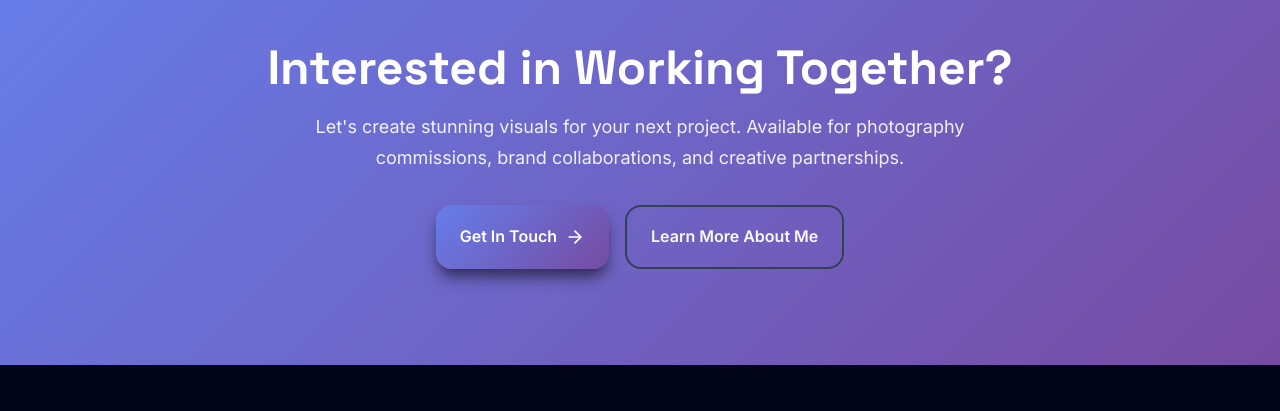
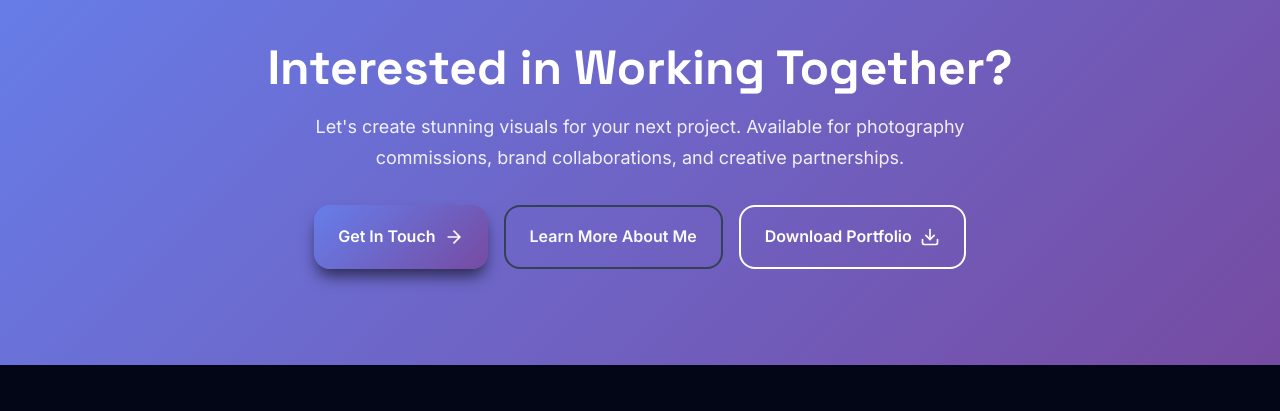
Before and after one commit to CodeAayu/codeaayu-creatives-website, a plain HTML site: page photography.html in a window 1280 px wide. Shown: the part 4082-4493 px from the top of the page. Drawn offline with Linux system fonts and the light colour scheme.

Commit message:
v2 website

```diff
--- a/photography.html
+++ b/photography.html
@@ -570,6 +570,14 @@
                     <a href="about.html" class="btn btn-outline">
                         <span>Learn More About Me</span>
                     </a>
+                    <a href="assets/CodeAayu-Creative-Portfolio.pdf" download class="btn btn-outline" style="border: 2px solid white; color: white;">
+                        <span>Download Portfolio</span>
+                        <svg class="btn-icon" viewBox="0 0 24 24" fill="none">
+                            <path d="M21 15v4a2 2 0 0 1-2 2H5a2 2 0 0 1-2-2v-4" stroke="currentColor" stroke-width="2" stroke-linecap="round"/>
+                            <polyline points="7 10 12 15 17 10" stroke="currentColor" stroke-width="2" stroke-linecap="round"/>
+                            <line x1="12" y1="15" x2="12" y2="3" stroke="currentColor" stroke-width="2" stroke-linecap="round"/>
+                        </svg>
+                    </a>
                 </div>
             </div>
         </div>
```
Also changed, not shown: about.html (+8 -0 lines).
